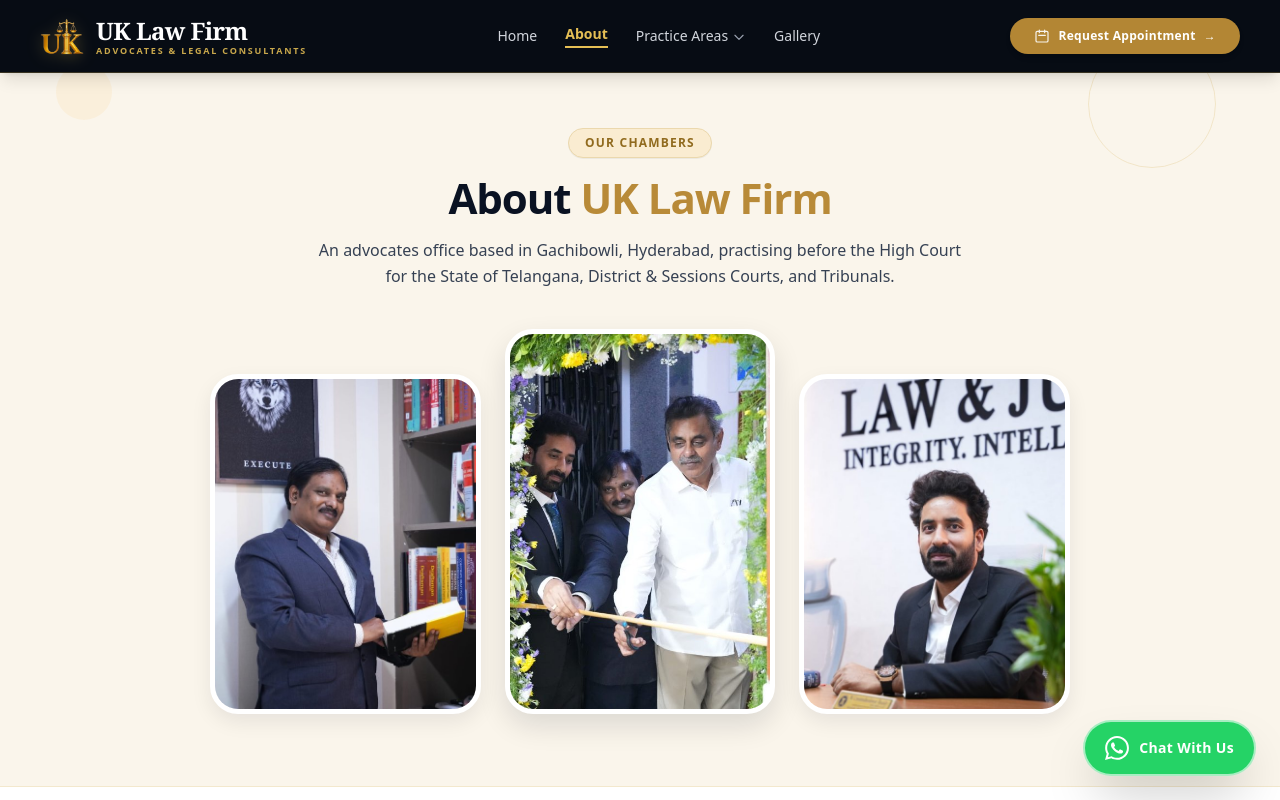
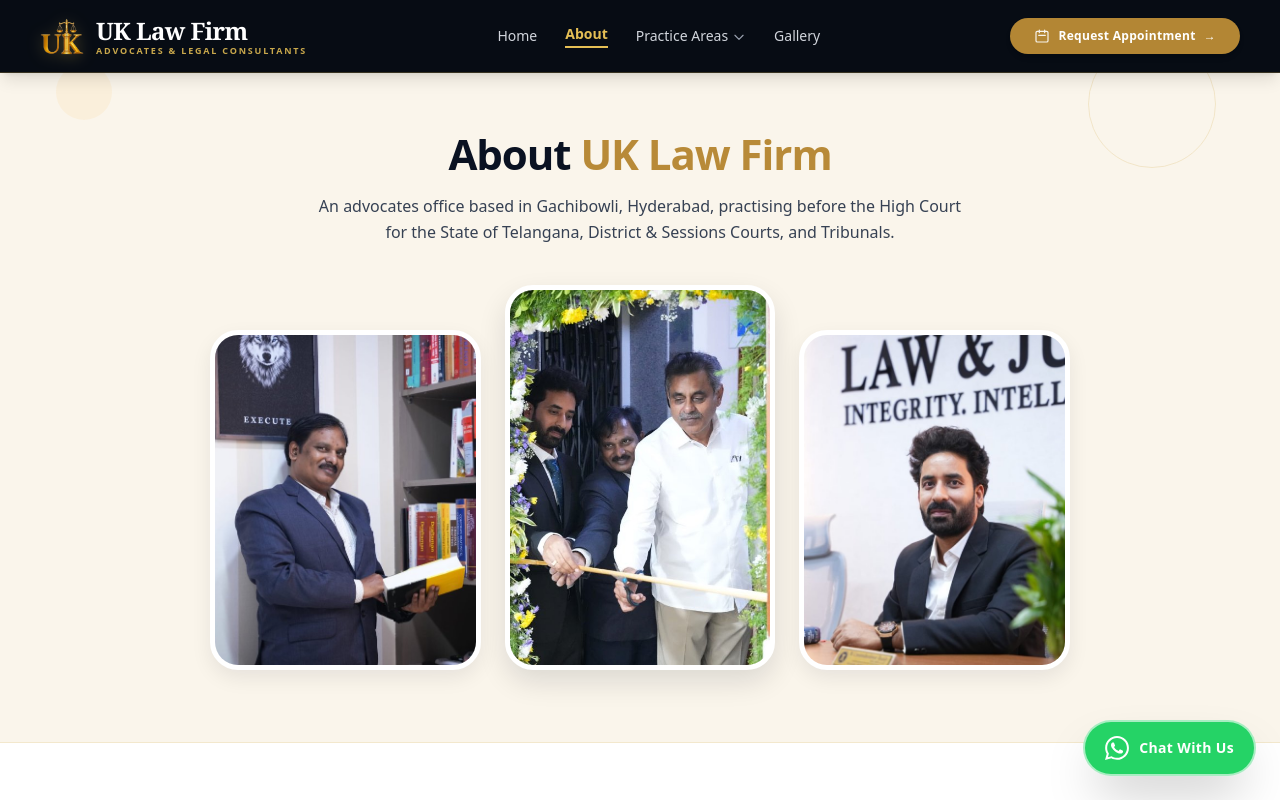
Before and after one commit to kavithamedida4-web/Lawyer-website, a Next.js app: page /about in a window 1280 px wide. Shown: the top 800 px of the page. Built offline with nearby package versions, Linux system fonts and the light colour scheme.

Commit message:
Remove OUR CHAMBERS pill badge from /about page

```diff
--- a/app/about/page.tsx
+++ b/app/about/page.tsx
@@ -36,12 +36,7 @@ export default function AboutPage() {
 
         <div className="max-w-[1200px] mx-auto px-4 sm:px-10 text-center relative z-10">
 
-          {/* 1. Pill Badge */}
-          <div className="inline-flex items-center gap-1.5 bg-[#faecd1] text-[#916b1f] border border-[#ebd8ad] px-4 py-1.5 rounded-full text-[11px] sm:text-xs font-bold tracking-widest uppercase mb-3.5 shadow-2xs">
-            <span>OUR CHAMBERS</span>
-          </div>
-
-          {/* 2. Main Title */}
+          {/* 1. Main Title */}
           <h1 className="text-3xl sm:text-4xl lg:text-[42px] font-sans font-semibold tracking-tight leading-tight text-[#0a1222] mb-3 max-w-[600px] mx-auto">
             About <span className="text-[#b88a38]">UK Law Firm</span>
           </h1>
```
